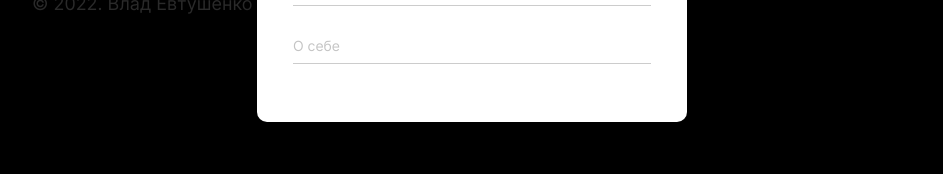
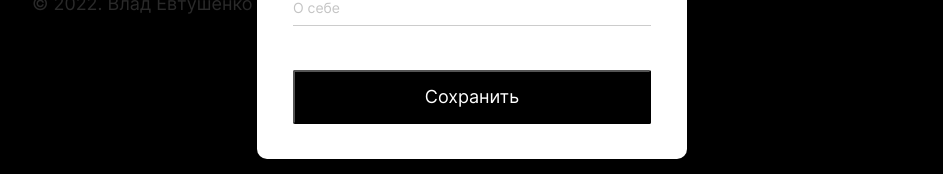
Before and after one commit to VladYevtushenko/react-mesto-auth, a React (Create React App) app: page / in a window 1280 px wide. Both pictures are taken after a click on the button 674 px from the left and 210 px from the top of the page. Shown: the part 405-579 px from the top of the page, without its empty margins (168-1111 px from the left). Built offline with nearby package versions, Linux system fonts and the light colour scheme; no server answers.

Commit message:
feat: prof form edit with validation

```diff
--- a/src/components/App.js
+++ b/src/components/App.js
@@ -3,6 +3,7 @@ import Header from './Header/Header';
 import Main from './Main/Main';
 import Footer from './Footer/Footer';
 import PopupWithForm from './popup-components/PopupWithForm';
+import EditProfilePopup from "./popup-components/EditProfilePopup";
 import ImagePopup from './popup-components/ImagePopup';
 import ConfirmPopup from './popup-components/ConfirmPopup';
 import { CurrentUserContext } from "../contexts/CurrentUserContext";
@@ -74,6 +75,15 @@ function App() {
 			.catch((err) => console.log(err));
 	}, []);
 
+	function handleEditUser(userData) {
+		api.editProfile(userData)
+			.then(userData => {
+				setCurrentUser(userData);
+				closeAllPopups();
+			})
+			.catch((err) => console.log(err));
+	}
+
 	return (
 		<CurrentUserContext.Provider value={currentUser}>
 			<div>
@@ -94,12 +104,7 @@ function App() {
 					<span className="popup__error avatarLink-error"></span>
 				</PopupWithForm>
 
-				<PopupWithForm name="profile" title="Редактировать профиль" isOpen={isEditProfilePopupOpen} onClose={closeAllPopups}>
-					<input type="text" className="popup__input" placeholder="Имя" id="popupProfName" name="userName" minLength="2" maxLength="40" required />
-					<span className="popup__error popupProfName-error"></span>
-					<input type="text" className="popup__input" placeholder="О себе" id="popupProfAboutMe" name="aboutMe" minLength="2" maxLength="200" required />
-					<span className="popup__error popupProfAboutMe-error"></span>
-				</PopupWithForm>
+				<EditProfilePopup isOpen={isEditProfilePopupOpen} onClose={closeAllPopups} onEditUser={handleEditUser} />
 
 				<PopupWithForm name="card" title="Новое место"  btnName="Добавить" isOpen={isAddPlacePopupOpen} onClose={closeAllPopups}>
 					<input type="text" className="popup__input" placeholder="Название" id="popupCardName" name="cardName" minLength="2" maxLength="30" required />
--- /dev/null
+++ b/src/components/popup-components/EditProfilePopup.js
@@ -0,0 +1,69 @@
+import React, { useState, useEffect, useContext } from 'react';
+import { CurrentUserContext } from '../../contexts/CurrentUserContext';
+import PopupWithForm from './PopupWithForm';
+
+function EditProfilePopup ({ isOpen, onClose, onEditUser }) {
+    const currentUser = useContext(CurrentUserContext);
+    const [name, setName] = useState('');
+    const [description, setDescription] = useState('');
+    const [isNameValid, setNameValid] = useState(true);
+    const [isDescriptionValid, setDescriptionValid] = useState(true);
+    const [nameValidationMessage, setNameValidationMessage] = useState('');
+    const [descriptionValidationMessage, setDescriptionValidationMessage] = useState('');
+    const [isFormValid, setFormValid] = useState(false);
+    const [buttonText, setButtonText] = useState('Сохранить');
+
+    useEffect(() => {
+        setName(currentUser.name);
+        setDescription(currentUser.about);
+        setNameValid(true);
+        setDescriptionValid(true);
+        setFormValid(true);
+        setNameValidationMessage('');
+        setDescriptionValidationMessage('');
+        setButtonText('Сохранить');
+    }, [currentUser, isOpen]);
+
+    useEffect(() => {
+        if (isNameValid && isDescriptionValid) {
+            setFormValid(true);
+        } else {
+            setFormValid(false);
+        }
+    }, [isNameValid, isDescriptionValid]);
+
+    function handleChange(evt) {
+        switch (evt.target.name) {
+            case 'userName':
+                setName(evt.target.value);
+                setNameValidationMessage(evt.target.validationMessage);
+                setNameValid(evt.target.validity.valid);
+            break;
+            case 'aboutMe':
+                setDescription(evt.target.value);
+                setDescriptionValidationMessage(evt.target.validationMessage);
+                setDescriptionValid(evt.target.validity.valid);
+            break;
+        }
+    }
+
+    function handleSubmit(evt) {
+        evt.preventDefault();
+        setButtonText('Сохранение...');
+        onEditUser({
+            name,
+            about: description,
+        });
+    }
+    return (
+        <PopupWithForm name="profile" title="Редактировать профиль" isOpen={isOpen} onClose={onClose} onSubmit={handleSubmit}>
+                <input type="text" className="popup__input" placeholder="Имя" id="popupProfName" name="userName" minLength="2" maxLength="40" value={name || ''} onChange={handleChange} required />
+                <span className={`popup__error ${isNameValid ? '' : 'popup__error_visible'}`}>{nameValidationMessage}</span>
+                <input type="text" className="popup__input" placeholder="О себе" id="popupProfAboutMe" name="aboutMe" minLength="2" maxLength="200" value={description || ''} onChange={handleChange} required />
+                <span className={`popup__error ${isDescriptionValid ? '' : 'popup__error_visible'}`}>{descriptionValidationMessage}</span>
+                <button className={`popup__save-button ${isFormValid ? '' : 'popup__save-button_disabled'}`} type="submit">{buttonText}</button>
+            </PopupWithForm>
+    );
+}
+
+export default EditProfilePopup;
--- a/src/utils/Api.js
+++ b/src/utils/Api.js
@@ -23,8 +23,8 @@ class Api {
             method: 'PATCH',
             headers: this._headers,
             body: JSON.stringify({
-                name: userData.userName,
-                about: userData.aboutMe
+                name: userData.name,
+                about: userData.about
             })
         })
         .then(this._getResponseData)
```
